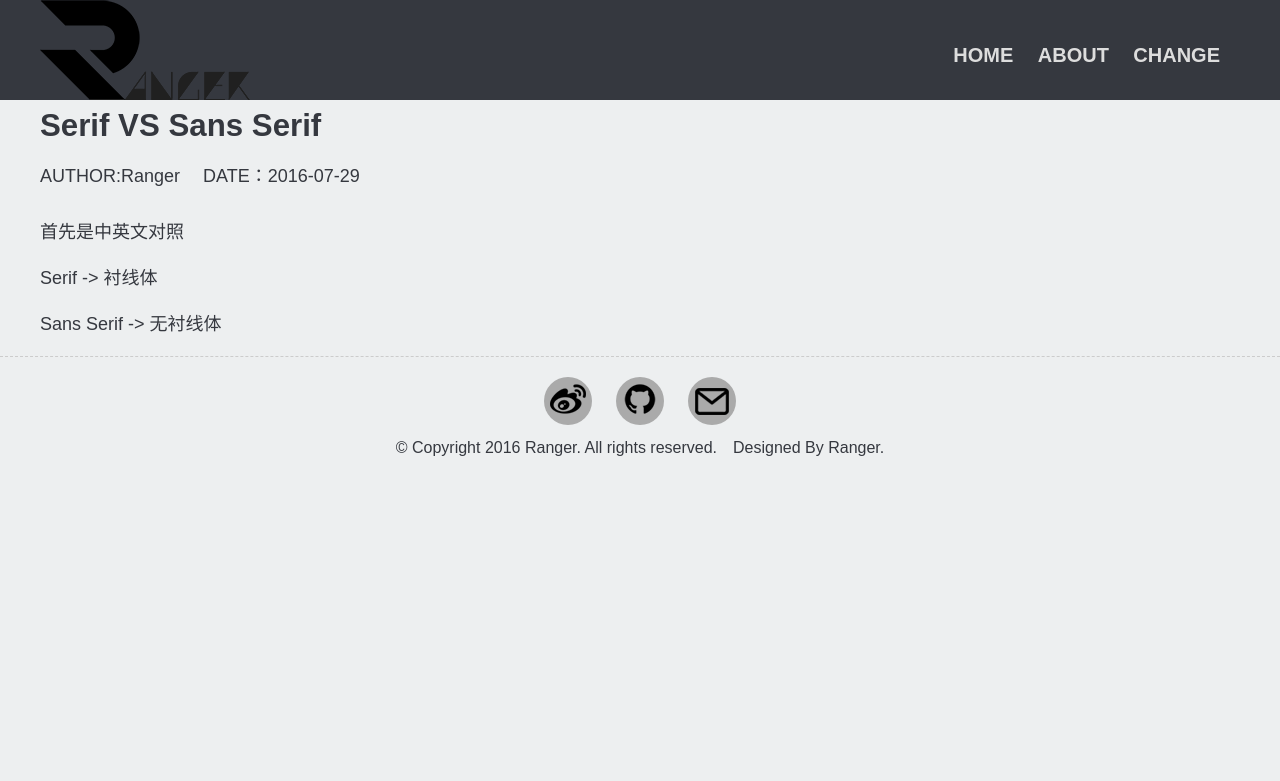
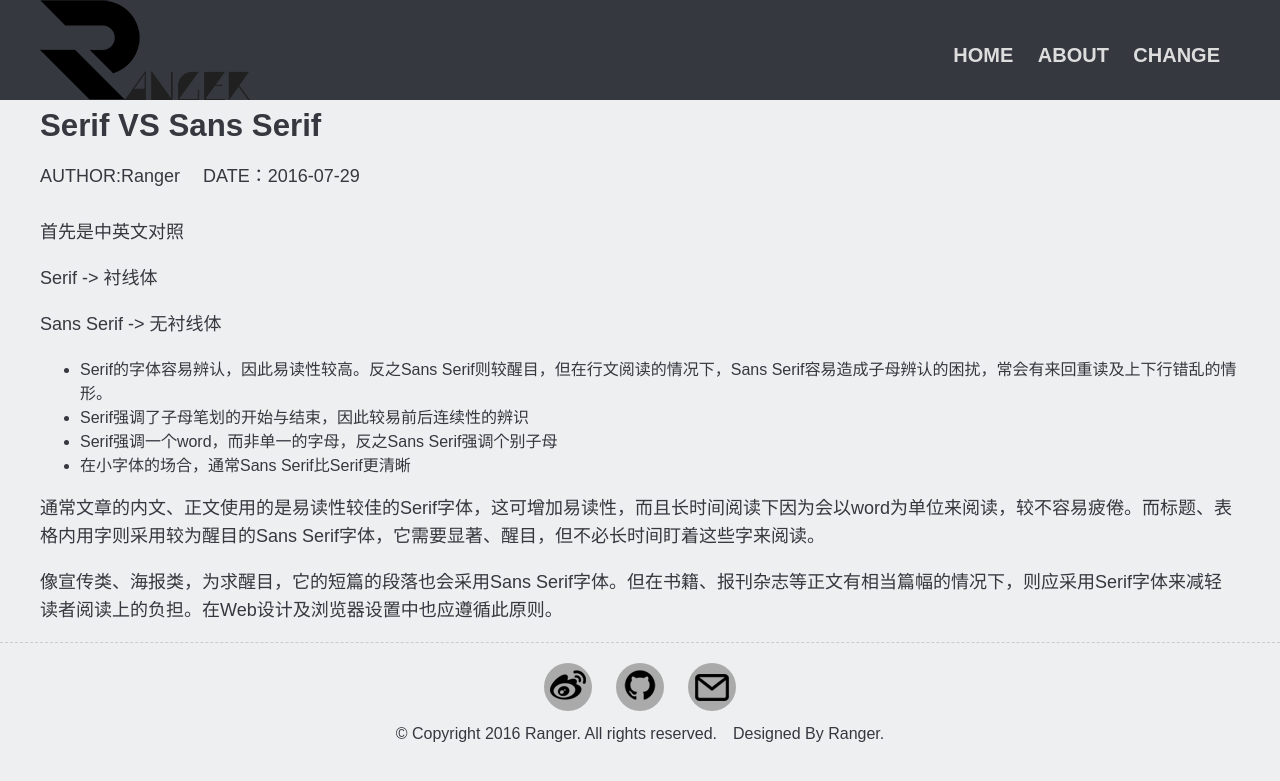
Before and after one commit to RangerChen/RangerChen.github.io, a Jekyll site: the page built from _posts/2016-07-30-sans-vs-serif.md, in a window 1280 px wide. Shown: the top 781 px of the page. Built offline with Jekyll 4.4.1, drawn with Linux system fonts in a browser that asks for light colours.

Commit message:
Update post.

```diff
--- a/_posts/2016-07-30-sans-vs-serif.md
+++ b/_posts/2016-07-30-sans-vs-serif.md
@@ -11,3 +11,12 @@ categories: font-type blog-build
 Serif -> 衬线体
 
 Sans Serif -> 无衬线体
+
+* Serif的字体容易辨认，因此易读性较高。反之Sans Serif则较醒目，但在行文阅读的情况下，Sans Serif容易造成子母辨认的困扰，常会有来回重读及上下行错乱的情形。
+* Serif强调了子母笔划的开始与结束，因此较易前后连续性的辨识
+* Serif强调一个word，而非单一的字母，反之Sans Serif强调个别子母
+* 在小字体的场合，通常Sans Serif比Serif更清晰
+
+通常文章的内文、正文使用的是易读性较佳的Serif字体，这可增加易读性，而且长时间阅读下因为会以word为单位来阅读，较不容易疲倦。而标题、表格内用字则采用较为醒目的Sans Serif字体，它需要显著、醒目，但不必长时间盯着这些字来阅读。
+
+像宣传类、海报类，为求醒目，它的短篇的段落也会采用Sans Serif字体。但在书籍、报刊杂志等正文有相当篇幅的情况下，则应采用Serif字体来减轻读者阅读上的负担。在Web设计及浏览器设置中也应遵循此原则。
```
